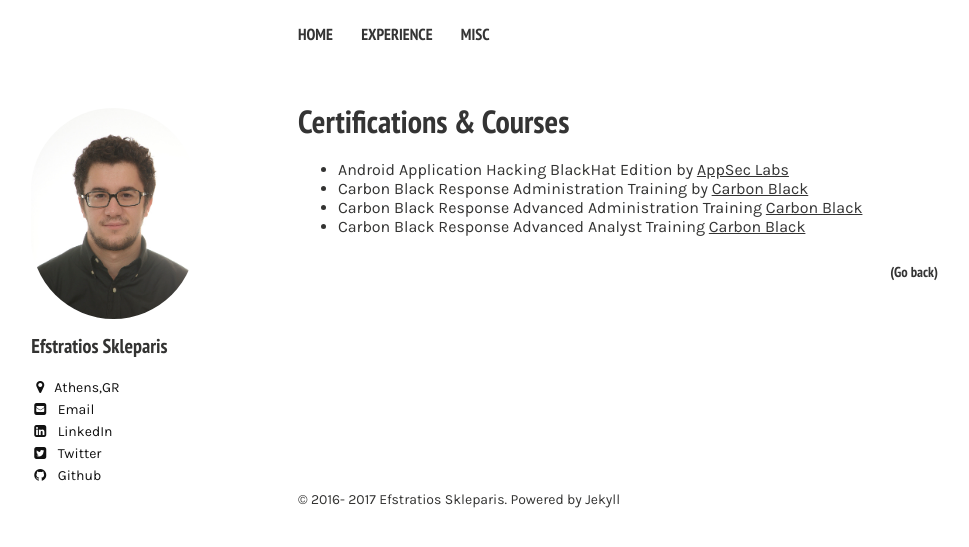
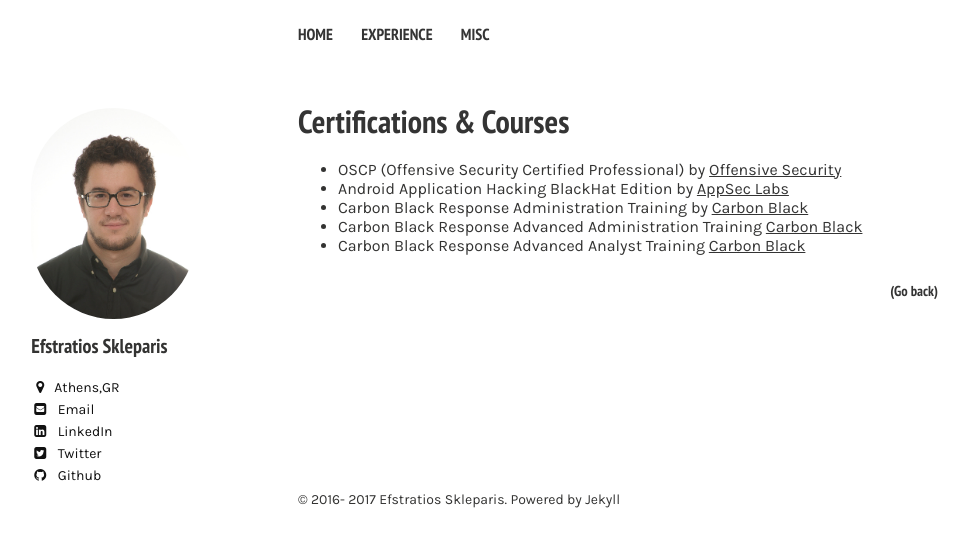
Before and after one commit to efstratios/efstratios.github.io, a Jekyll site: the page built from certs/index.md, in a window 1280 px wide. Shown: the top 547 px of the page, without its empty margins (22-991 px from the left). Built offline with Jekyll 4.4.1, drawn with Linux system fonts in a browser that asks for light colours; nearby versions of some CDN libraries.

Commit message:
Added OSCP Certification

```diff
--- a/certs/index.md
+++ b/certs/index.md
@@ -5,6 +5,7 @@
 share: true
 ---
 
+* OSCP (Offensive Security Certified Professional) by [Offensive Security](https://www.offensive-security.com/){:target="_blank"}
 * Android Application Hacking BlackHat Edition by [AppSec Labs](https://appsec-labs.com/){:target="_blank"}
 * Carbon Black Response Administration Training by [Carbon Black](https://www.carbonblack.com/){:target="_blank"}
 * Carbon Black Response Advanced Administration Training [Carbon Black](https://www.carbonblack.com/){:target="_blank"}
```
